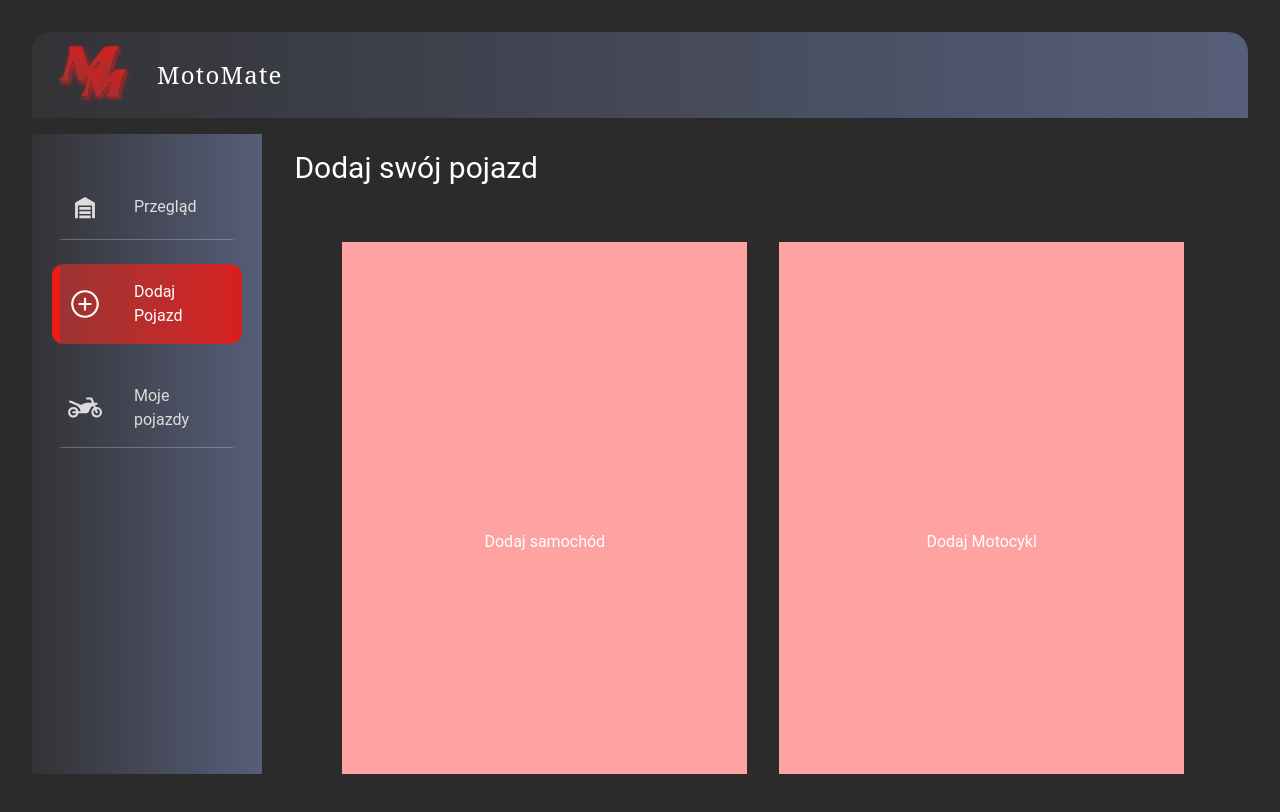
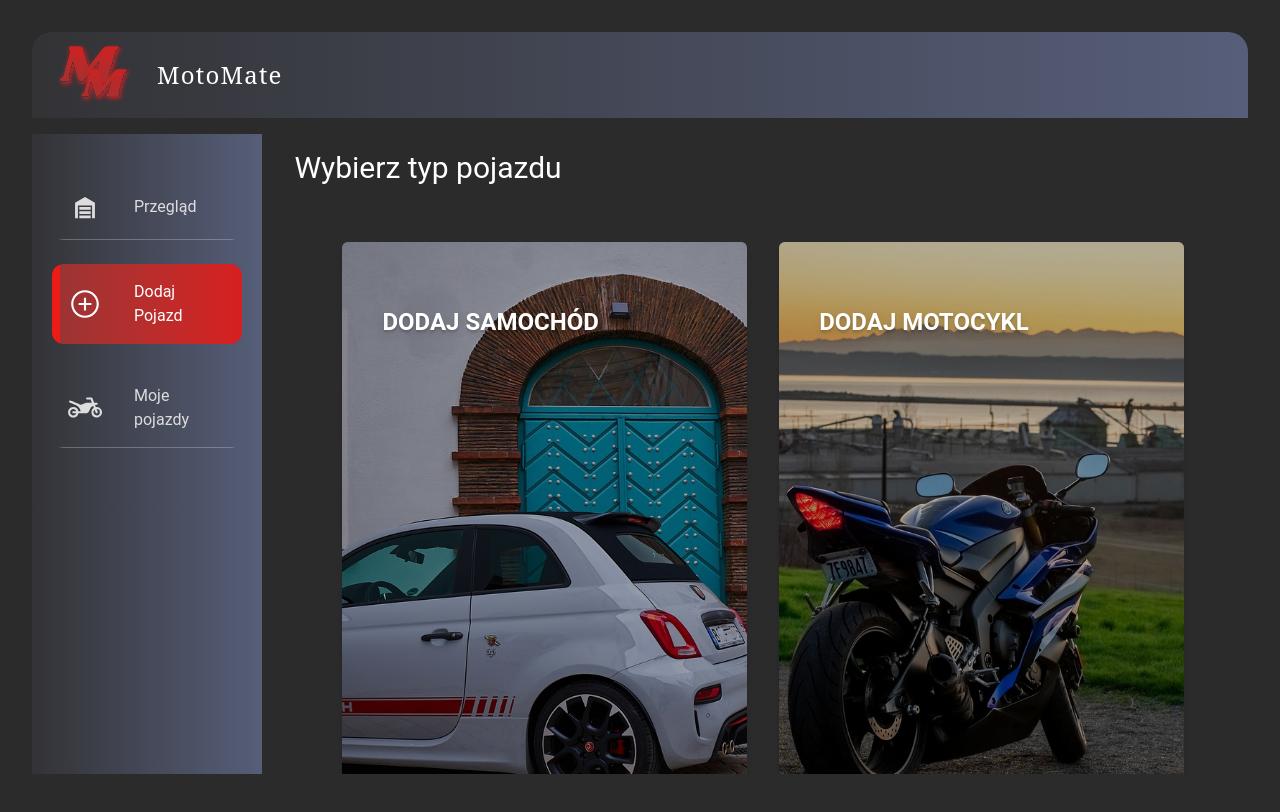
Before and after one commit to kamil-plewinski/moto-mate, a React (Vite) app: page /add-vehicle in a window 1280 px wide. Shown: the top 812 px of the page. Built offline with nearby package versions, Linux system fonts and the light colour scheme; a web font is replaced by a local one.

Commit message:
style: add style to AddVehicleBtn component

```diff
--- a/src/components/page-components/add-vehicle/AddVehicleBtn.tsx
+++ b/src/components/page-components/add-vehicle/AddVehicleBtn.tsx
@@ -1,16 +1,32 @@
 type AddVehicleBtnProps = {
   name: string;
+  buttonType: "car" | "motorcycle";
   onClick: () => void;
 };
 
-export default function AddVehicleBtn({ name, onClick }: AddVehicleBtnProps) {
+export default function AddVehicleBtn({
+  name,
+  onClick,
+  buttonType,
+}: AddVehicleBtnProps) {
   return (
     <button
       type="button"
+      aria-label={name}
       onClick={onClick}
-      className="w-full max-w-175 h-45 bg-red-300 cursor-pointer md:h-60 lg:max-w-120 lg:h-150"
+      className="relative group w-full max-w-175 h-55 shadow-md rounded-md cursor-pointer overflow-hidden md:h-60 lg:max-w-120 lg:h-150"
     >
-      {name}
+      <img
+        src={`${buttonType === "car" ? "/img/lakeblog-automobile-7152396_1280.jpg" : "/img/phillipcspence-motorcycle-5026152_1280.jpg"}`}
+        alt={name}
+        className="w-full h-full object-cover object-[40%_75%]
+        group-hover:scale-105 group-hover:object-[35%_75%] transition-all duration-200"
+      />
+      <div className="absolute inset-0 bg-[rgba(0,0,0,.3)]  font-semibold uppercase hover:bg-linear-to-tr group-hover:from-[rgba(153,52,52,.15)] group-hover:to-[rgba(215,31,31,.45)] group-hover:backdrop-blur-xs transition-colors duration-200">
+        <p className="absolute top-0 mt-16 ml-10 text-xl text-shadow-lg md:text-2xl">
+          {name}
+        </p>
+      </div>
     </button>
   );
 }
--- a/src/pages/AddVehiclePage.tsx
+++ b/src/pages/AddVehiclePage.tsx
@@ -19,18 +19,20 @@ export default function AddVehiclePage() {
   };
 
   return (
-    <div className="grid grid-cols-1 gap-4 m-4 pb-24 lg:grid-cols-5 lg:grid-rows-[auto_2fr_2fr] lg:pb-0 lg:mx-0 lg:h-[80vh] overflow-hidden relative">
+    <div className="grid grid-cols-1 gap-4 m-4 lg:grid-cols-5 lg:grid-rows-[auto_2fr_2fr] lg:pb-0 lg:mx-0 lg:h-[80vh] overflow-hidden relative">
       <SideBar />
       <h1 className="text-xl my-4 ml-4 lg:col-span-2 lg:text-3xl">
-        Dodaj swój pojazd
+        Wybierz typ pojazdu
       </h1>
-      <div className="grid place-items-center h-110 md:h-150 lg:grid-cols-2 lg:gap-8 lg:col-span-4 lg:mt-6 xl:px-[4em]">
+      <div className="grid place-items-center gap-6 md:h-150 lg:grid-cols-2 lg:gap-8 lg:col-span-4 lg:mt-6 xl:px-[4em]">
         <AddVehicleBtn
           name="Dodaj samochód"
+          buttonType="car"
           onClick={() => openFormWithType("car")}
         />
         <AddVehicleBtn
           name="Dodaj Motocykl"
+          buttonType="motorcycle"
           onClick={() => openFormWithType("motorcycle")}
         />
       </div>
```
Also changed, not shown: public/img/lakeblog-automobile-7152396_1280.jpg (added), public/img/phillipcspence-motorcycle-5026152_1280.jpg (added).
